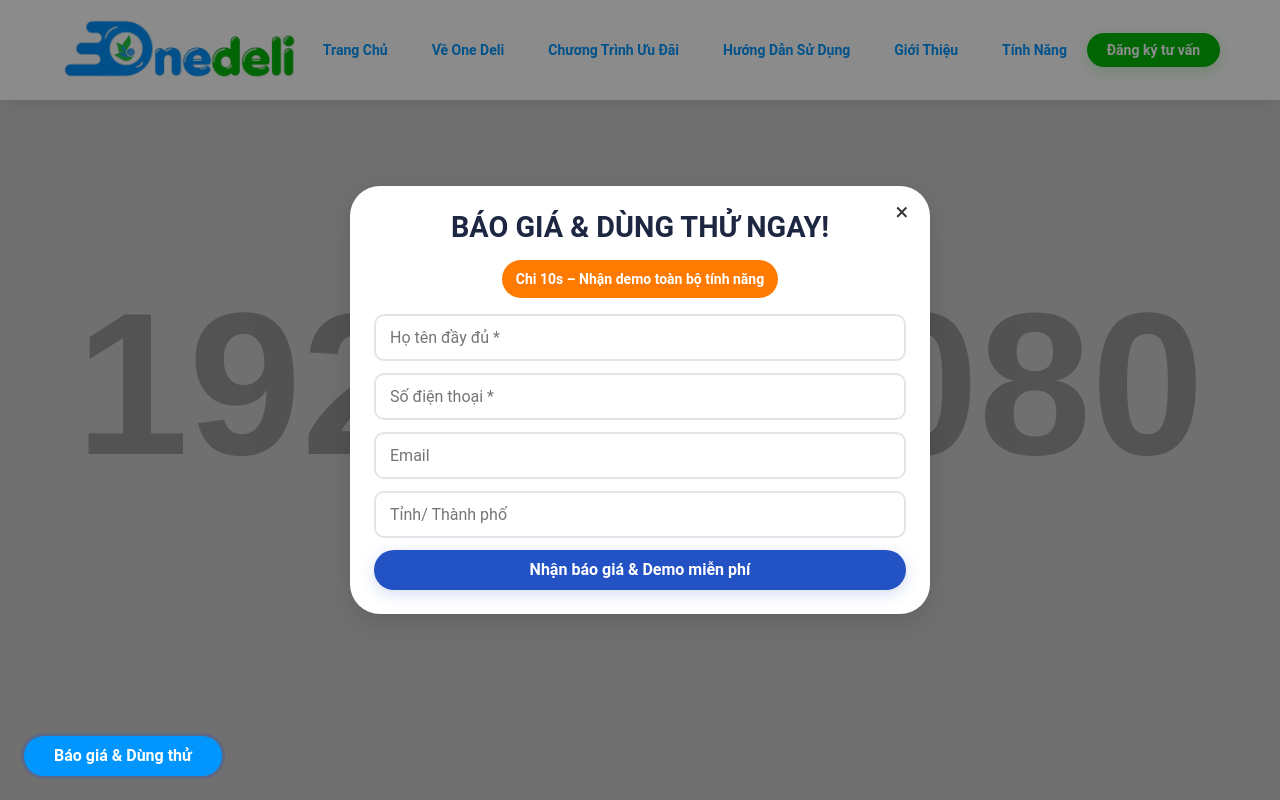
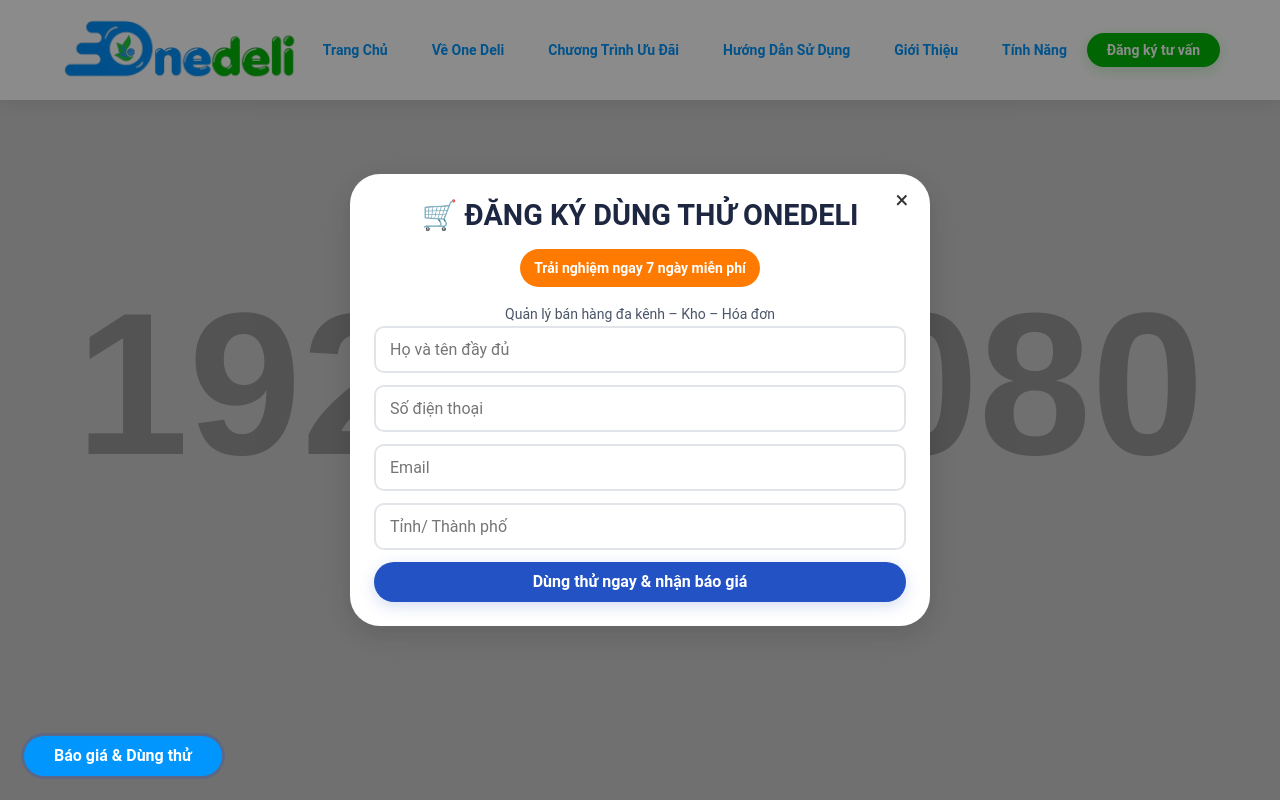
Before and after one commit to levanthien21/WEB-ONEDELI, a Next.js app: page / in a window 1280 px wide. Both pictures are taken after a click on the button "Báo giá & Dùng thử". Shown: the top 800 px of the page. Built offline with nearby package versions, Linux system fonts and the light colour scheme.

Commit message:
Content: update modal copy to match sample (trial CTA, 7-day free, fields labels) and minor subtitle style

```diff
--- a/components/QuoteModal/QuoteModal.tsx
+++ b/components/QuoteModal/QuoteModal.tsx
@@ -57,15 +57,16 @@ const QuoteModal: React.FC<QuoteModalProps> = ({ isOpen, onClose }) => {
       <div className="modal-panel">
         <button className="modal-close" aria-label="Đóng" onClick={onClose}>×</button>
         <div className="modal-header">
-          <h3>BÁO GIÁ & DÙNG THỬ NGAY!</h3>
-          <div className="modal-badge">Chi 10s – Nhận demo toàn bộ tính năng</div>
+          <h3>🛒 ĐĂNG KÝ DÙNG THỬ ONEDELI</h3>
+          <div className="modal-badge">Trải nghiệm ngay 7 ngày miễn phí</div>
+          <div className="modal-subtitle">Quản lý bán hàng đa kênh – Kho – Hóa đơn</div>
         </div>
 
         <form className="modal-form" onSubmit={handleSubmit}>
           <input
             className="modal-input"
             name="name"
-            placeholder="Họ tên đầy đủ *"
+            placeholder="Họ và tên đầy đủ"
             value={form.name}
             onChange={handleChange}
             required
@@ -73,7 +74,7 @@ const QuoteModal: React.FC<QuoteModalProps> = ({ isOpen, onClose }) => {
           <input
             className="modal-input"
             name="phone"
-            placeholder="Số điện thoại *"
+            placeholder="Số điện thoại"
             value={form.phone}
             onChange={handleChange}
             required
@@ -97,7 +98,7 @@ const QuoteModal: React.FC<QuoteModalProps> = ({ isOpen, onClose }) => {
           {error && <div className="modal-error">{error}</div>}
 
           <button className="btn btn-primary modal-submit" type="submit" disabled={submitting}>
-            {submitting ? 'Đang gửi...' : 'Nhận báo giá & Demo miễn phí'}
+            {submitting ? 'Đang gửi...' : 'Dùng thử ngay & nhận báo giá'}
           </button>
         </form>
       </div>
--- a/styles/components/utilities.css
+++ b/styles/components/utilities.css
@@ -201,6 +201,13 @@
   color: #1d2741;
 }
 
+.modal-subtitle {
+  margin-top: 4px;
+  text-align: center;
+  color: #4a5568;
+  font-size: 14px;
+}
+
 .modal-badge {
   margin: 10px auto 16px;
   width: fit-content;
```
